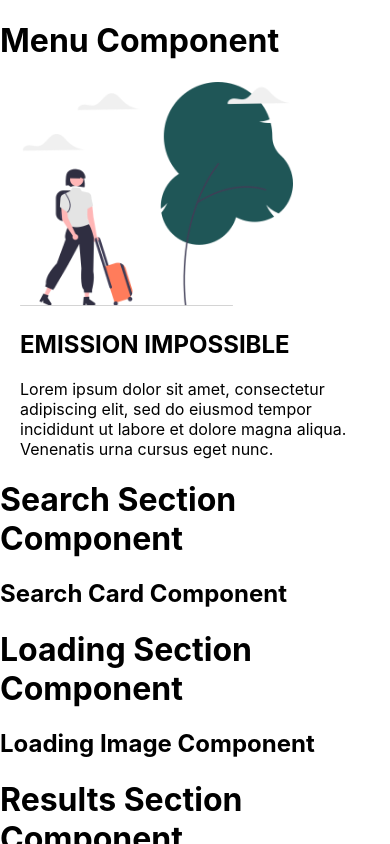
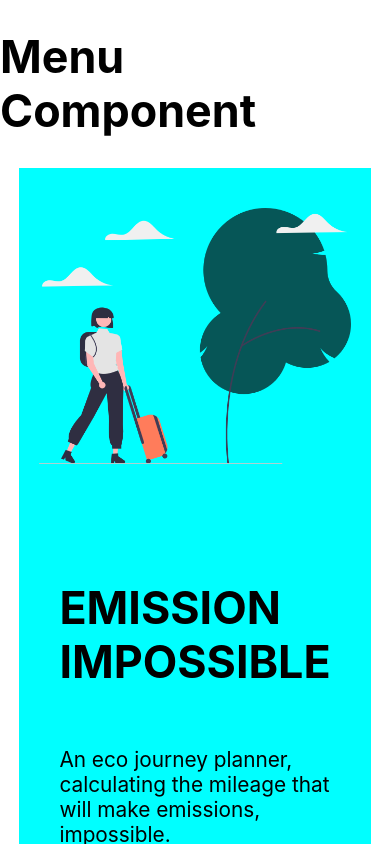
Before and after one commit to SchoolOfCode/w20_final-project-team-e, a React (Create React App) app: page / in a window 390 px wide. Shown: the top 844 px of the page. Built offline with nearby package versions, Linux system fonts and the light colour scheme.

Commit message:
Added more CSS styling

```diff
--- a/src/components/HeroSection/HeroSection.css
+++ b/src/components/HeroSection/HeroSection.css
@@ -1,11 +1,61 @@
+h1 {
+  font-size: 3.5rem;
+}
+
+p {
+  font-size: 1.3rem;
+}
+
 .main-div {
+  width: 85%;
+  max-width: 1500px;
+  margin: 0 auto 0 auto;
   padding: 0 20px 0 20px;
 }
 
 .container {
-  width: auto;
+  display: flex;
+  flex-direction: row;
+  flex-wrap: wrap;
+  justify-content: center;
+  width: 100%;
+}
+
+.item {
+  display: flex;
+  flex-direction: column;
+  flex-basis: 100%;
+  flex: 1;
+  padding: 40px;
+}
+
+.bottom-margin {
+  margin-bottom: 100px;
 }
 
 .hero-image {
-  width: 70vw;
+  width: 500px;
 }
+
+/* Responsive CSS */
+@media only screen and (max-width: 600px) {
+  .main-div {
+    width: 85%;
+    max-width: 1500px;
+    margin: 0 auto 0 auto;
+    padding: 0 10px 0 10px;
+    background-color: cyan;
+  }
+
+  h1 {
+    font-size: 2.8rem;
+  }
+
+  p {
+    font-size: 1.3rem;
+  }
+
+  .hero-image {
+    width: 80vw;
+  }
+}
--- a/src/components/HeroSection/HeroSection.js
+++ b/src/components/HeroSection/HeroSection.js
@@ -10,10 +10,10 @@ export default function HeroSection() {
         <div className="item">
           <img className="hero-image" src={heroImage} alt="Travelling illustration" />
         </div>
-        <div className="item">
-          <h2>EMISSION IMPOSSIBLE</h2>
-          <p>
-            Lorem ipsum dolor sit amet, consectetur adipiscing elit, sed do eiusmod tempor incididunt ut labore et dolore magna aliqua. Venenatis urna cursus eget nunc.
+        <div className="item bottom-margin">
+          <h1>EMISSION IMPOSSIBLE</h1>
+          <p className="hero-text">
+            An eco journey planner, calculating the mileage that will make emissions, impossible.
           </p>
         </div>
       </section>
```
Also changed, not shown: 1 other file (tests, documents, lock files or other folders).
